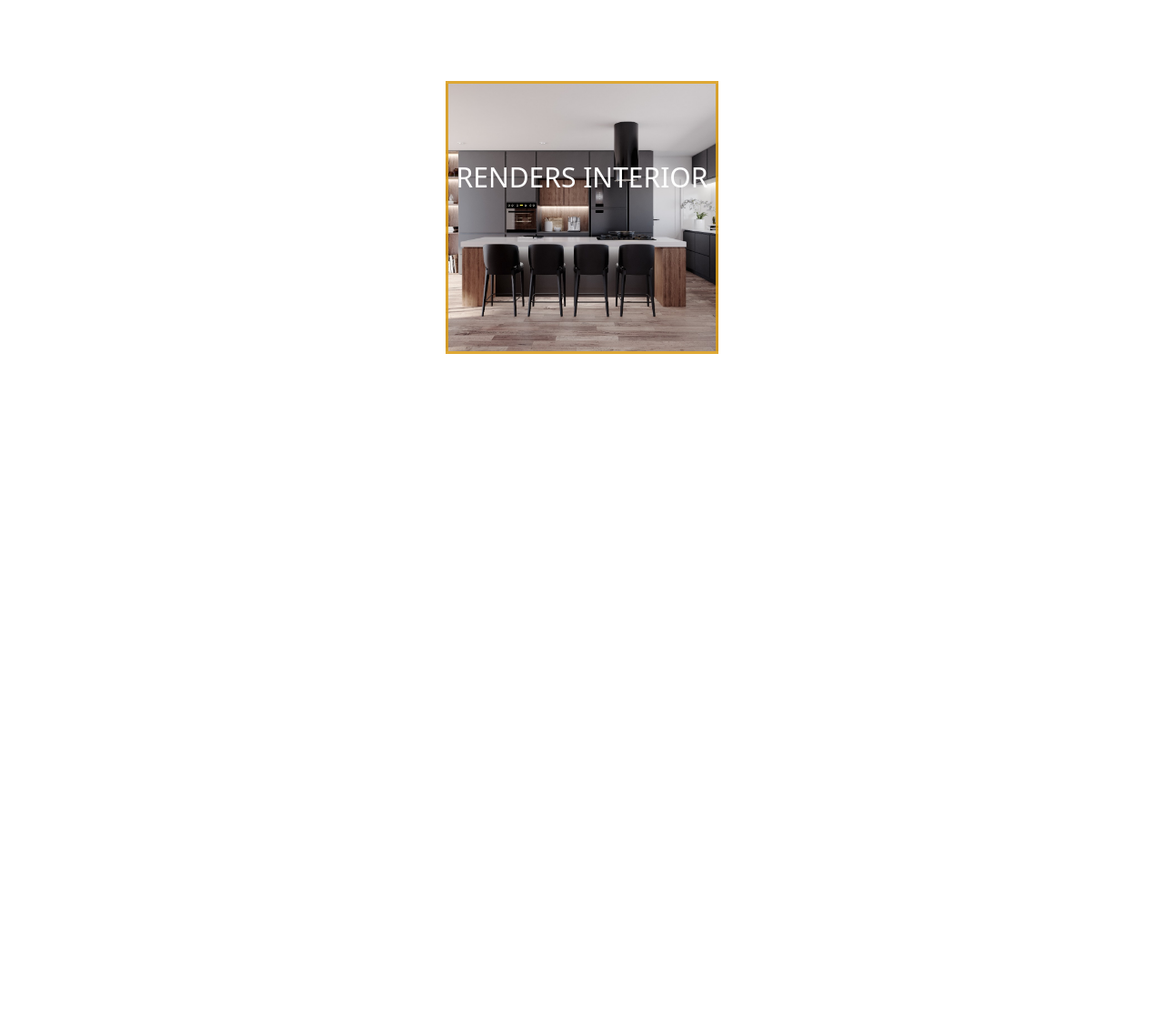
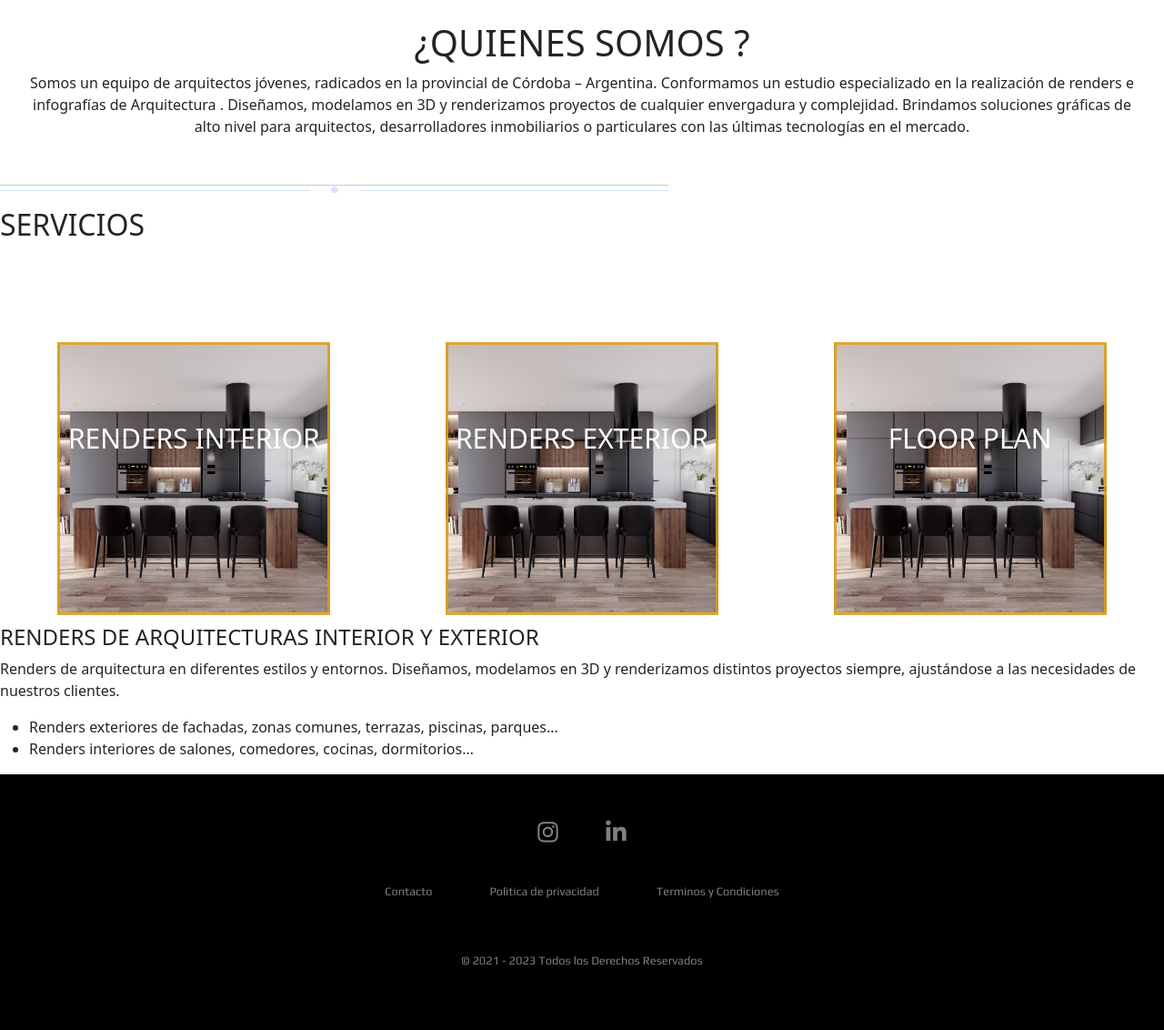
Before and after one commit to marcecoll85/tpfinalch, a plain HTML site: page index.html in a window 1280 px wide. Shown: the part 497-1629 px from the top of the page at 91% size. Before the commit the page ends 896 px from the top, so only its background shows below. Drawn offline with nearby package versions, Linux system fonts and the light colour scheme.

Commit message:
agreado footer

```diff
--- a/index.html
+++ b/index.html
@@ -22,6 +22,9 @@
   <link rel="stylesheet" href="https://cdnjs.cloudflare.com/ajax/libs/font-awesome/4.7.0/css/font-awesome.min.css">
   <link href="https://unpkg.com/aos@2.3.1/dist/aos.css" rel="stylesheet">
   <script src="https://kit.fontawesome.com/c53d60d07f.js" crossorigin="anonymous"></script>
+  <link rel="stylesheet" href="https://cdnjs.cloudflare.com/ajax/libs/font-awesome/4.7.0/css/font-awesome.min.css">
+  <link rel="preconnect" href="https://fonts.gstatic.com">
+<link href="https://fonts.googleapis.com/css2?family=Fredoka+One&family=Play&display=swap" rel="stylesheet">
   <!-- CSS only -->
   <link href="https://cdn.jsdelivr.net/npm/bootstrap@5.2.2/dist/css/bootstrap.min.css" rel="stylesheet"
     integrity="sha384-Zenh87qX5JnK2Jl0vWa8Ck2rdkQ2Bzep5IDxbcnCeuOxjzrPF/et3URy9Bv1WTRi" crossorigin="anonymous">
@@ -73,9 +76,21 @@
       <p>Nuestra experiencia durante años nos permite realizar tus proyectos con la mas alta calidad</p>
     </div>
   </div>
+  <br>
 
-  <span></span>
-
+  <section class="tprincipal">
+    <h1>¿QUIENES SOMOS ?</h1>
+    <P>Somos un equipo de arquitectos jóvenes, radicados en la provincial de Córdoba – Argentina.
+      Conformamos un estudio especializado en la realización de renders e infografías de Arquitectura . Diseñamos,
+      modelamos en 3D y renderizamos proyectos de cualquier envergadura y complejidad. Brindamos soluciones gráficas de
+      alto nivel para arquitectos, desarrolladores inmobiliarios o particulares con las últimas tecnologías en el
+      mercado.
+    </P>
+  </section>
+  <hr>
+  <div>
+    <h2>SERVICIOS</h2>
+  </div>
   <div class="container-all">
     <div class="container-box">
       <div class="boxe">
@@ -85,7 +100,39 @@
           tienen un alto nivel
           de realismo</p>
 
-          <div class="boton-one"> Mas info</div>
+        <div class="boton-one"> Mas info</div>
+
+        <div class=" background-hover"></div>
+      </div>
+
+    </div>
+
+
+    <div class="container-box">
+      <div class="boxe">
+        <h2 class="title"> RENDERS EXTERIOR</h2>
+        <h3 class="title2">DISEÑO Y MODELADO DE RENDERS</h3>
+        <p class="parrafoe"> Diseño interior, todos los renders e infografías que obtenemos mediante el renderizado
+          tienen un alto nivel
+          de realismo</p>
+
+        <div class="boton-one"> Mas info</div>
+
+        <div class=" background-hover"></div>
+      </div>
+
+    </div>
+
+
+    <div class="container-box">
+      <div class="boxe">
+        <h2 class="title"> FLOOR PLAN</h2>
+        <h3 class="title2">DISEÑO Y MODELADO DE RENDERS</h3>
+        <p class="parrafoe"> Diseño interior, todos los renders e infografías que obtenemos mediante el renderizado
+          tienen un alto nivel
+          de realismo</p>
+
+        <div class="boton-one"> Mas info</div>
 
         <div class=" background-hover"></div>
       </div>
@@ -95,8 +142,37 @@
 
   </div>
 
+<section>
+  <h4>RENDERS DE ARQUITECTURAS INTERIOR Y EXTERIOR</h4>
+  <P>Renders de arquitectura en diferentes estilos y entornos. Diseñamos, modelamos en 3D y renderizamos distintos
+    proyectos siempre, ajustándose a las necesidades de nuestros clientes. </P>
+   <ul>
+    <li>Renders exteriores de fachadas, zonas comunes, terrazas, piscinas, parques… </li>
+    <li>Renders interiores de salones, comedores, cocinas, dormitorios…</li>
+   </ul>
+  </section>
 
+  <footer>
+    <div class="footer">
+    <div class="row">
+    <a href="#"><i class="fa fa-instagram"></i></a>
+    <a href="#"><i class="fa-brands fa-linkedin"></i></a>
+    </div>
 
+    <div class="row">
+    <ul>
+    <li><a href="#">Contacto</li>
+    <li><a href="#">Politica de privacidad</a></li>
+    <li><a href="#">Terminos y Condiciones</a></li>
+
+    </ul>
+    </div>
+
+    <div class="row">
+    <p>  © 2021 - 2023 Todos los Derechos Reservados  </p>
+    </div>
+    </div>
+    </footer>
 
 
   <!-- JavaScript Bundle with Popper -->
--- a/style.css
+++ b/style.css
@@ -12,7 +12,7 @@
 .parallaxi{
     height: 400px;
     width: 100%;
-    background-image: url(./image/interior4.jpeg);
+    background-image: url(./image/Galeria\ ext.jpeg);
     background-position: 80% 80%;
     background-repeat: no-repeat;
     background-attachment: fixed  ;
@@ -22,12 +22,35 @@
     align-items: center;
 
   }
+
+  span{
+    width: 100%;
+    height: 5px;
+    border: solid;
+    background-color: rgb(37, 250, 161);
+    display: block;
+  }
+ hr{
+    height: 9px;
+    width: 735px;
+    background-image: url(/image/linea-centrada.png);
+    background-attachment: fixed;
+    background-repeat: no-repeat;
+ }
+
+ .tprincipal{
+    text-align: center;
+    padding: 20px;
+    margin: auto;
+ }
  /* -- efecto hover sobre cajas */
 
  .container-all{
   width: 100%;
   margin: auto;
   margin-top: 100px;
+  display: flex;
+  justify-content: space-around;
 
 
 }
@@ -155,7 +178,67 @@
     left: -80px;
  }
 
+/* -- Footer*/
 
+
+
+    .footer{
+    background:#000;
+    padding:30px 0px;
+    font-family: 'Play', sans-serif;
+    text-align:center;
+    }
+
+    .footer .row{
+    width:100%;
+    margin:1% 0%;
+    padding:0.6% 0%;
+    color:gray;
+    font-size:0.8em;
+    display: inline-block;
+
+    }
+
+    .footer .row a{
+    text-decoration:none;
+    color:gray;
+
+    transition: 0.5s;
+    }
+
+    .footer .row a:hover{
+    color:#fff;
+    }
+
+    .footer .row ul{
+    width:100%;
+    }
+
+    .footer .row ul li{
+    display:inline-block;
+    margin:0px 30px;
+    }
+
+    .footer .row a i{
+    font-size:2em;
+    margin:0% 1%;
+
+    }
+
+    @media (max-width:720px){
+    .footer{
+    text-align:left;
+    padding:5%;
+    }
+    .footer .row ul li{
+    display:block;
+    margin:10px 0px;
+    text-align:left;
+    }
+    .footer .row a i{
+    margin:0% 3%;
+    }
+    }
 
 /* -- Portfolio */
 
```
Also changed, not shown: image/linea-centrada.png (added).
